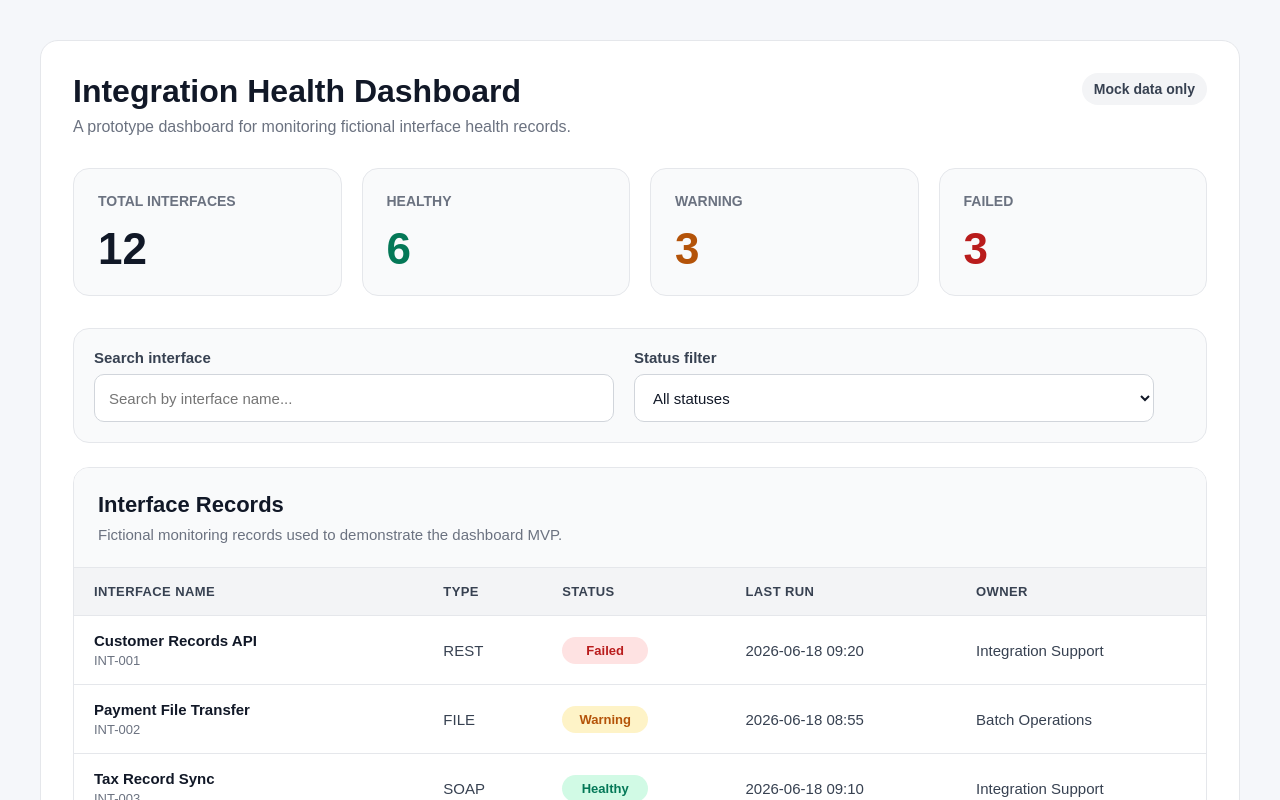
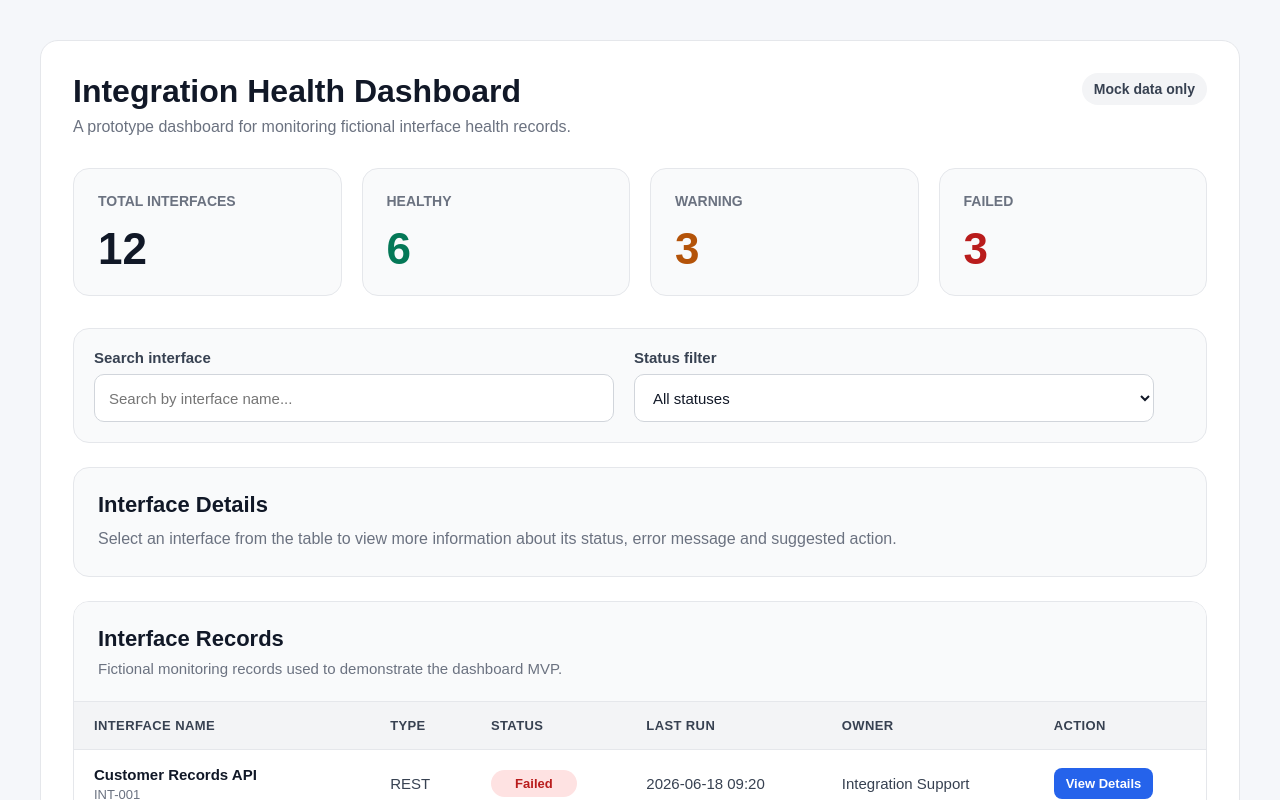
Before and after one commit to Orzel83/integration-health-dashboard, a React (Vite) app: page / in a window 1280 px wide. Shown: the top 800 px of the page. Built offline with nearby package versions, Linux system fonts and the light colour scheme.

Commit message:
Add interface details panel

```diff
--- a/src/App.css
+++ b/src/App.css
@@ -139,6 +139,116 @@ body {
   border-color: #2563eb;
 }
 
+.details-panel {
+  margin-bottom: 24px;
+  padding: 24px;
+  border: 1px solid #e5e7eb;
+  border-radius: 16px;
+  background: #ffffff;
+}
+
+.empty-details {
+  background: #f9fafb;
+}
+
+.empty-details h2 {
+  margin: 0 0 8px;
+  font-size: 22px;
+}
+
+.empty-details p {
+  margin: 0;
+  color: #6b7280;
+  line-height: 1.6;
+}
+
+.details-header {
+  display: flex;
+  justify-content: space-between;
+  gap: 20px;
+  align-items: flex-start;
+  margin-bottom: 24px;
+}
+
+.details-header h2 {
+  margin: 0 0 6px;
+  font-size: 24px;
+}
+
+.details-header p {
+  margin: 0;
+  color: #6b7280;
+  font-weight: 700;
+}
+
+.details-header button {
+  min-height: 42px;
+  padding: 10px 16px;
+  border: 1px solid #d1d5db;
+  border-radius: 10px;
+  background: #ffffff;
+  color: #374151;
+  font-size: 14px;
+  font-weight: 700;
+  cursor: pointer;
+}
+
+.details-header button:focus {
+  outline: 3px solid #bfdbfe;
+  outline-offset: 2px;
+}
+
+.details-grid {
+  display: grid;
+  grid-template-columns: repeat(5, 1fr);
+  gap: 14px;
+  margin-bottom: 24px;
+}
+
+.details-item {
+  padding: 16px;
+  border-radius: 12px;
+  background: #f9fafb;
+  border: 1px solid #e5e7eb;
+}
+
+.details-item span {
+  display: block;
+  margin-bottom: 8px;
+  color: #6b7280;
+  font-size: 13px;
+  font-weight: 700;
+  text-transform: uppercase;
+}
+
+.details-item strong {
+  color: #111827;
+  font-size: 15px;
+}
+
+.details-message {
+  padding: 16px;
+  border-radius: 12px;
+  background: #f9fafb;
+  border: 1px solid #e5e7eb;
+  margin-bottom: 14px;
+}
+
+.details-message:last-child {
+  margin-bottom: 0;
+}
+
+.details-message h3 {
+  margin: 0 0 8px;
+  font-size: 16px;
+}
+
+.details-message p {
+  margin: 0;
+  color: #374151;
+  line-height: 1.6;
+}
+
 .table-section {
   border: 1px solid #e5e7eb;
   border-radius: 16px;
@@ -209,6 +319,10 @@ body {
   font-size: 13px;
 }
 
+.selected-row {
+  background: #eff6ff;
+}
+
 .status-badge {
   display: inline-block;
   min-width: 86px;
@@ -232,6 +346,22 @@ body {
 .status-failed {
   background: #fee2e2;
   color: #b91c1c;
+}
+
+.table-action {
+  padding: 8px 12px;
+  border: none;
+  border-radius: 8px;
+  background: #2563eb;
+  color: #ffffff;
+  font-size: 13px;
+  font-weight: 700;
+  cursor: pointer;
+}
+
+.table-action:focus {
+  outline: 3px solid #bfdbfe;
+  outline-offset: 2px;
 }
 
 .empty-state {
@@ -279,6 +409,10 @@ body {
   .dashboard-header {
     flex-direction: column;
   }
+
+  .details-grid {
+    grid-template-columns: repeat(2, 1fr);
+  }
 }
 
 @media (max-width: 600px) {
@@ -299,6 +433,14 @@ body {
     align-items: stretch;
   }
 
+  .details-header {
+    flex-direction: column;
+  }
+
+  .details-grid {
+    grid-template-columns: 1fr;
+  }
+
   .interface-table th,
   .interface-table td {
     padding: 12px;
--- a/src/App.jsx
+++ b/src/App.jsx
@@ -1,5 +1,6 @@
 import { useMemo, useState } from 'react';
 import './App.css';
+import InterfaceDetails from './components/InterfaceDetails';
 import InterfaceTable from './components/InterfaceTable';
 import SummaryCard from './components/SummaryCard';
 import mockInterfaces from './data/mockInterfaces.json';
@@ -12,6 +13,7 @@ import {
 function App() {
   const [searchTerm, setSearchTerm] = useState('');
   const [selectedStatus, setSelectedStatus] = useState('All');
+  const [selectedInterface, setSelectedInterface] = useState(null);
 
   const filteredInterfaces = useMemo(() => {
     const searchResults = searchInterfaces(mockInterfaces, searchTerm);
@@ -23,6 +25,14 @@ function App() {
   function clearFilters() {
     setSearchTerm('');
     setSelectedStatus('All');
+  }
+
+  function handleSelectInterface(interfaceRecord) {
+    setSelectedInterface(interfaceRecord);
+  }
+
+  function clearSelectedInterface() {
+    setSelectedInterface(null);
   }
 
   return (
@@ -88,8 +98,17 @@ function App() {
           </div>
         </section>
 
+        <InterfaceDetails
+          selectedInterface={selectedInterface}
+          onClearSelection={clearSelectedInterface}
+        />
+
         {filteredInterfaces.length > 0 ? (
-          <InterfaceTable interfaces={filteredInterfaces} />
+          <InterfaceTable
+            interfaces={filteredInterfaces}
+            selectedInterfaceId={selectedInterface?.id}
+            onSelectInterface={handleSelectInterface}
+          />
         ) : (
           <section className="empty-state" aria-live="polite">
             <h2>No interfaces found</h2>
--- /dev/null
+++ b/src/components/InterfaceDetails.jsx
@@ -0,0 +1,69 @@
+function InterfaceDetails({ selectedInterface, onClearSelection }) {
+  if (!selectedInterface) {
+    return (
+      <section className="details-panel empty-details" aria-labelledby="details-heading">
+        <h2 id="details-heading">Interface Details</h2>
+        <p>
+          Select an interface from the table to view more information about its
+          status, error message and suggested action.
+        </p>
+      </section>
+    );
+  }
+
+  return (
+    <section className="details-panel" aria-labelledby="details-heading">
+      <div className="details-header">
+        <div>
+          <h2 id="details-heading">{selectedInterface.name}</h2>
+          <p>{selectedInterface.id}</p>
+        </div>
+
+        <button type="button" onClick={onClearSelection}>
+          Clear Selection
+        </button>
+      </div>
+
+      <div className="details-grid">
+        <div className="details-item">
+          <span>Type</span>
+          <strong>{selectedInterface.type}</strong>
+        </div>
+
+        <div className="details-item">
+          <span>Status</span>
+          <strong>{selectedInterface.status}</strong>
+        </div>
+
+        <div className="details-item">
+          <span>Last Run</span>
+          <strong>{selectedInterface.lastRun}</strong>
+        </div>
+
+        <div className="details-item">
+          <span>Owner</span>
+          <strong>{selectedInterface.owner}</strong>
+        </div>
+
+        <div className="details-item">
+          <span>Environment</span>
+          <strong>{selectedInterface.environment}</strong>
+        </div>
+      </div>
+
+      <div className="details-message">
+        <h3>Error Message</h3>
+        <p>
+          {selectedInterface.errorMessage || 'No current error message for this interface.'}
+        </p>
+      </div>
+
+      <div className="details-message">
+        <h3>Suggested Action</h3>
+        <p>{selectedInterface.suggestedAction}</p>
+      </div>
+    </section>
+  );
+}
+
+export default InterfaceDetails;
--- a/src/components/InterfaceTable.jsx
+++ b/src/components/InterfaceTable.jsx
@@ -1,4 +1,4 @@
-function InterfaceTable({ interfaces }) {
+function InterfaceTable({ interfaces, selectedInterfaceId, onSelectInterface }) {
   return (
     <section className="table-section" aria-labelledby="interface-table-heading">
       <div className="section-header">
@@ -19,11 +19,15 @@ function InterfaceTable({ interfaces }) {
               <th scope="col">Status</th>
               <th scope="col">Last Run</th>
               <th scope="col">Owner</th>
+              <th scope="col">Action</th>
             </tr>
           </thead>
           <tbody>
             {interfaces.map((item) => (
-              <tr key={item.id}>
+              <tr
+                key={item.id}
+                className={selectedInterfaceId === item.id ? 'selected-row' : ''}
+              >
                 <td>
                   <strong>{item.name}</strong>
                   <span className="interface-id">{item.id}</span>
@@ -36,6 +40,15 @@ function InterfaceTable({ interfaces }) {
                 </td>
                 <td>{item.lastRun}</td>
                 <td>{item.owner}</td>
+                <td>
+                  <button
+                    type="button"
+                    className="table-action"
+                    onClick={() => onSelectInterface(item)}
+                  >
+                    View Details
+                  </button>
+                </td>
               </tr>
             ))}
           </tbody>
```
Also changed, not shown: 2 other files (tests, documents, lock files or other folders).
